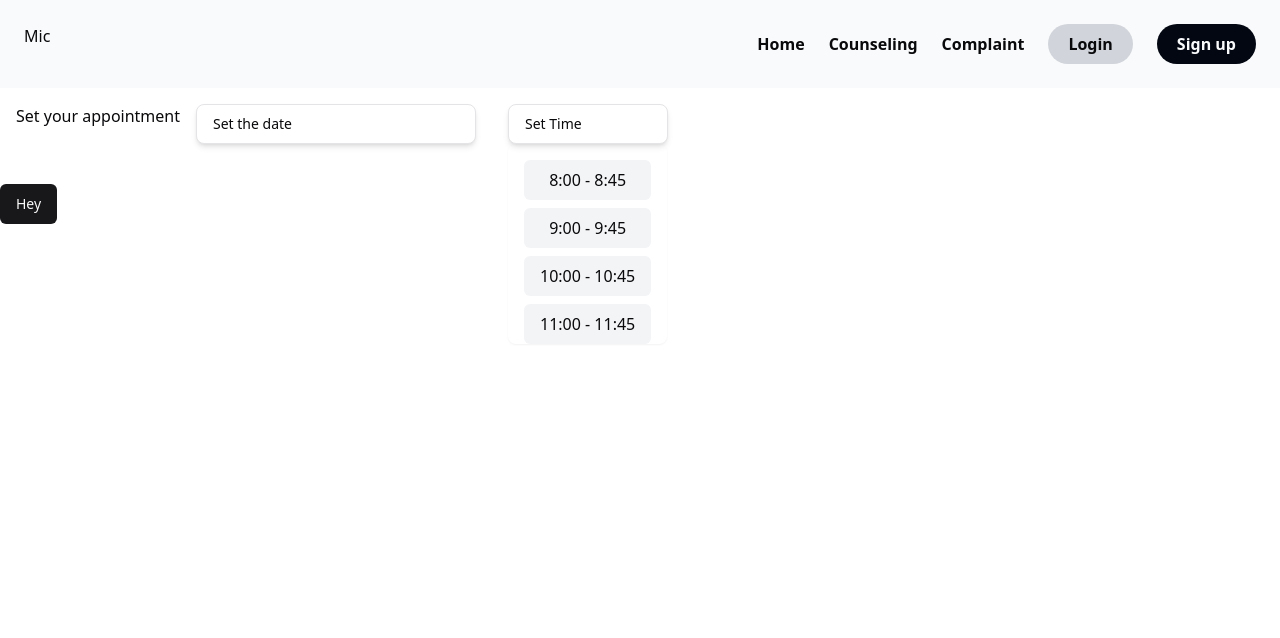
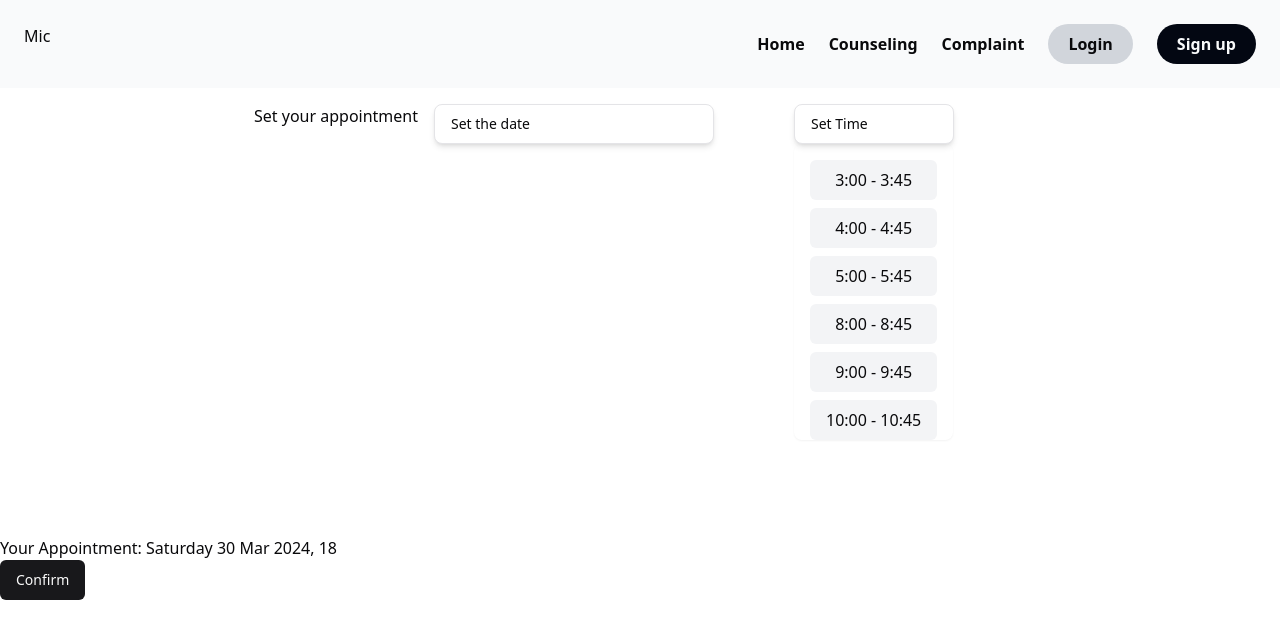
Before and after one commit to Kad-19/safe-mic-project, a React (Vite) app: page /Appointment in a window 1280 px wide. Both pictures are taken after a click on the button "Set Time". Shown: the top 638 px of the page. Built offline with nearby package versions, Linux system fonts and the light colour scheme.

Commit message:
Appointment confirmation

```diff
--- a/src/component/Appointment/Appointment.jsx
+++ b/src/component/Appointment/Appointment.jsx
@@ -1,33 +1,60 @@
 "use client"
 import Datepicker from "./InputBlocks/Datepicker"
 import TimeSetter from "./InputBlocks/TimeSetter"
-import AppointmentToast from "./InputBlocks/ApointmentToast";
+import { Button } from "@/components/ui/button";
 import { createContext } from "react";
 import { useState,
     useEffect} from "react";
 import {motion} from "framer-motion"
 export const AppointmentContext=createContext(null);
 function Appointment(){
-    const [date,setDate]=useState(null)
-    const [appointmentTime,setAppointmentTime]=useState(null)
+    let dt=new Date()
+    const [date,setDate]=useState(dt)
+    const [appointment,setAppointment]=useState("")
+    useEffect(()=>{
+        setAppointment(date.toLocaleDateString('en-UK',
+        {hour:'2-digit',
+        weekday:'long',
+        day:'2-digit',
+        month:'short',
+        year:'numeric'}
+    ))
+    console.log(date)
+
+    },
+    [date])
     const dateSetter=(dae)=>setDate(dae)
-    const tSetter=(t)=>setAppointmentTime(t)
-
+    const hourSetter=(hr)=>{
+        let date2=new Date(date)
+        date2.setHours(hr)
+        setDate(date2)
+    }
     return<>
-    <div className="flex my-4">
+    <div className="flex my-4 justify-center">
 
         <p className="mx-4">Set your appointment</p>
-        <span className=" ">
-            <AppointmentContext.Provider value={{dateSetter,tSetter}}>
+        <div className="grid grid-cols-1  gap-12 md:grid-cols-2">
+            <AppointmentContext.Provider value={{dateSetter,hourSetter}}>
                 <Datepicker/>
                 <TimeSetter/>
             </AppointmentContext.Provider>
-        </span>
+        </div>
     </div>
-        <div className="mx-4 absolute bottom-1/2 ">
-{date&&appointmentTime!=null?date.toLocaleDateString("en-UK",{day:'numeric',month:'long',year:'numeric'}):""} {date&&appointmentTime!=null?"at "+String(appointmentTime.hour)+":00":"" +""}
-        </div>
-        <AppointmentToast/>
+    <div className="fixed bottom-1/4">
+        Your Appointment: {date!=dt?appointment:""}
+        <br />
+        <Button onClick={()=>{
+            console.log(date.toISOString())
+            let a={
+                appointment_time:date.toISOString(),
+                counselor_id:'2'
+            }
+            console.log(a)
+            console.log(JSON.stringify(a))
+        }}>
+            Confirm
+        </Button>
+    </div>
 
     </>
 }export default Appointment;
--- a/src/component/Appointment/InputBlocks/Datepicker.jsx
+++ b/src/component/Appointment/InputBlocks/Datepicker.jsx
@@ -25,14 +25,16 @@ function Datepicker(){
         <Calendar
         mode="single"
         selected={date}
-
+        className={cn(' bg-white')}
         onSelect={date=>{
             setDate(date)
-            setDsply(date.toLocaleDateString("en-UK",
-            {day:'numeric'
-            ,month:'long'
-            ,year:'numeric'
+            setDsply(date.toLocaleDateString("en-US",
+            {year:'numeric',
+            month:'short',
+            day:'numeric'
         }))
+
+        setDate(date)
         dateSetter(date)
         }}
         initialFocus
--- a/src/component/Appointment/InputBlocks/TimeSetter.jsx
+++ b/src/component/Appointment/InputBlocks/TimeSetter.jsx
@@ -11,25 +11,8 @@ import { cn } from "@/lib/utils";
 import { useState, useContext } from "react";
 import { AppointmentContext } from "../Appointment";
 function TimeSetter(){
-const {tSetter}=useContext(AppointmentContext)
-const [stime,setStime]=useState([
-    {
-        hour:8,
-        minute:45
-    },
-    {
-        hour:9,
-        minute:45
-    },
-    {
-        hour:10,
-        minute:45
-    },
-    {
-        hour:11,
-        minute:45
-    }
-])
+const {hourSetter}=useContext(AppointmentContext)
+const [stime,setStime]=useState([3,4,5,8,9,10])
 const [btnText,setbtnText]=useState('Set Time')
 return <span className="mx-8">
     <DropdownMenu className='bg-zinc-500'>
@@ -51,13 +34,13 @@ return <span className="mx-8">
             <DropdownMenuGroup>{
 
 stime.map(obj=>{
-    let appointment=obj.hour+':00 - '+ obj.hour+':'+obj.minute
-    return  <DropdownMenuItem key={obj.hour}
+    let appointment=obj+':00 - '+ obj+':45'
+    return  <DropdownMenuItem key={obj}
     className={cn('px-4 py-2 mb-2 flex justify-center bg-gray-100 rounded-md hover:cursor-pointer hover:dark:bg-zinc-900 hover:dark:border-white hover:scale-105')}
     onClick={()=>{
-        setbtnText(obj.hour+':00 - '+ obj.hour+':'+obj.minute)
-        tSetter(obj)
-        console.log(new Date())
+        setbtnText(obj+':00 - '+ obj+':'+'45')
+        hourSetter(obj)
+
         }}>
                 {appointment}
             </DropdownMenuItem>
```
